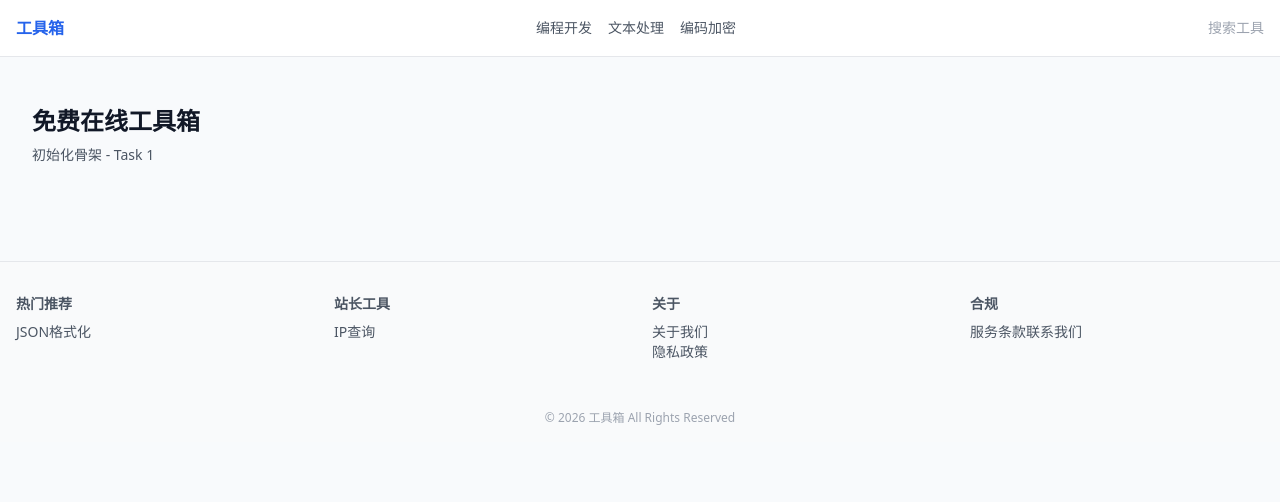
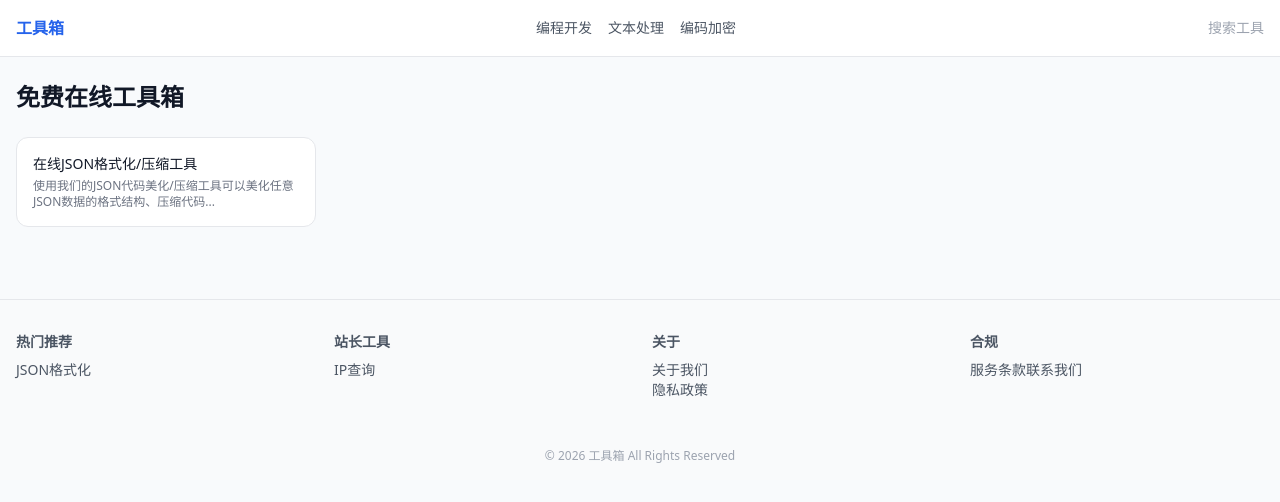
Before and after one commit to wenan-eng/codetool, a Next.js app: page / in a window 1280 px wide. Shown: the top 502 px of the page. Built offline with nearby package versions, Linux system fonts and the light colour scheme.

Commit message:
feat: add dynamic tool route and SEO files

```diff
--- /dev/null
+++ b/app/[tool]/page.tsx
@@ -0,0 +1,12 @@
+import tools from "@/config/tools.json"
+import ToolLayout from "@/components/ToolLayout"
+import { notFound } from "next/navigation"
+export function generateStaticParams(){ return tools.map(t=>({tool:t.id})) }
+export function generateMetadata({params}:{params:{tool:string}}){
+  const t = tools.find(x=>x.id===params.tool); if(!t) return {}
+  return { title: t.title, description: t.description }
+}
+export default function Page({params}:{params:{tool:string}}){
+  const tool = tools.find(t=>t.id===params.tool); if(!tool) notFound()
+  return <ToolLayout tool={tool} />
+}
--- a/app/page.tsx
+++ b/app/page.tsx
@@ -1,8 +1,11 @@
-export default function Home() {
+import tools from "@/config/tools.json"
+export default function Home(){
   return (
-    <main className="max-w-7xl mx-auto px-4 py-6">
-      <h1 className="text-2xl font-bold">免费在线工具箱</h1>
-      <p className="text-sm text-gray-600 mt-2">初始化骨架 - Task 1</p>
-    </main>
+    <div>
+      <h1 className="text-2xl font-bold mb-6">免费在线工具箱</h1>
+      <div className="grid grid-cols-2 md:grid-cols-4 gap-4">
+        {tools.map(t=><a key={t.id} href={`/${t.id}`} className="bg-white border rounded-xl p-4 hover:shadow-md"><div className="font-medium text-sm">{t.h1}</div><div className="text-xs text-gray-500 mt-1">{t.description.slice(0,40)}...</div></a>)}
+      </div>
+    </div>
   )
 }
--- /dev/null
+++ b/app/robots.ts
@@ -0,0 +1 @@
+export default function robots(){ return { rules:{userAgent:'*', allow:'/'}, sitemap:'https://example.com/sitemap.xml' } }
--- /dev/null
+++ b/app/sitemap.ts
@@ -0,0 +1,5 @@
+import tools from "@/config/tools.json"
+export default function sitemap(){
+  const base='https://example.com'
+  return [{url: base, lastModified: new Date()}, ...tools.map(t=>({url: `${base}/${t.id}`, lastModified: new Date()}))]
+}
```
